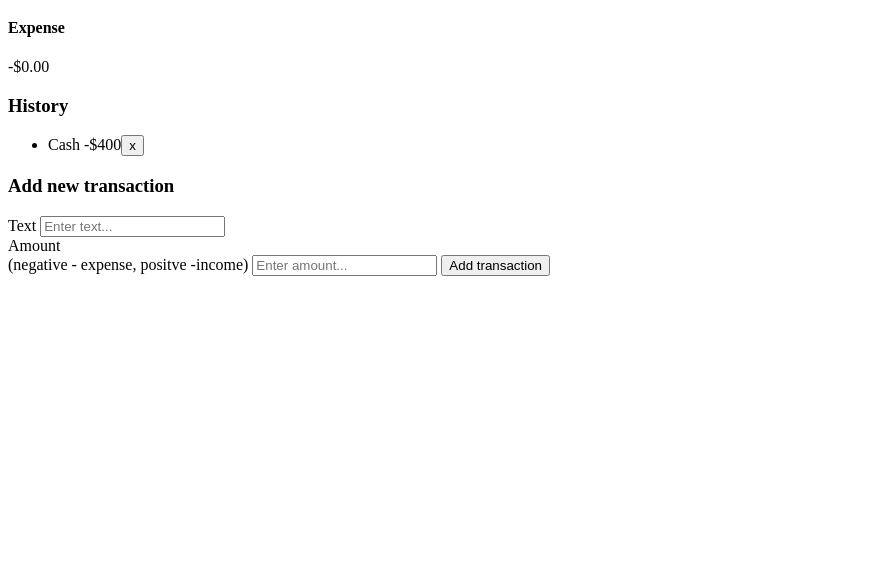
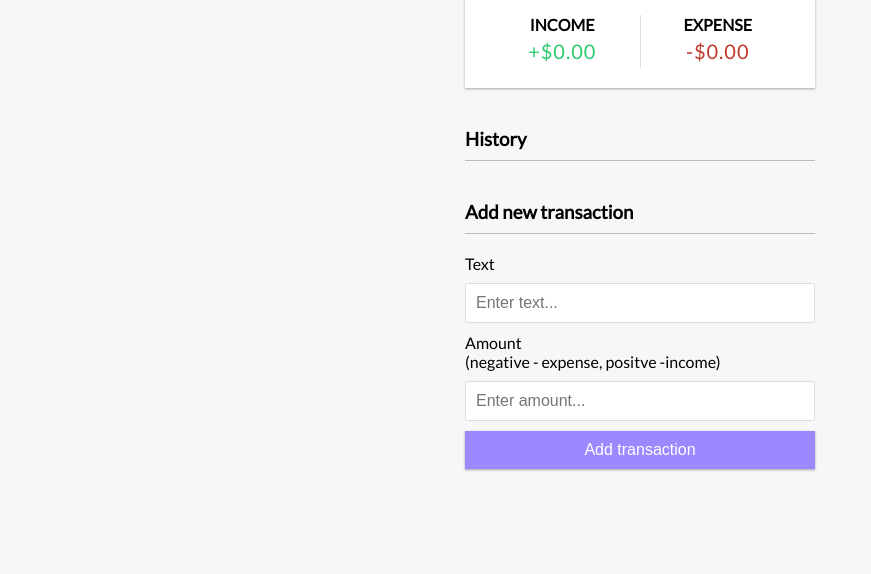
Before and after one commit to xaviguasch/expense-tracker-miniapp, a website: page index.html in a window 1280 px wide. Shown: the part 226-800 px from the top of the page, without its empty margins (0-871 px from the left). Drawn offline with Linux system fonts and the light colour scheme.

Commit message:
added styling

```diff
--- a/index.html
+++ b/index.html
@@ -25,9 +25,9 @@
 
       <h3>History</h3>
       <ul id="list" class="list">
-        <li class="minus">
+        <!-- <li class="minus">
           Cash <span>-$400</span><button class="delete-btn">x</button>
-        </li>
+        </li> -->
       </ul>
 
       <h3>Add new transaction</h3>
--- a/style.css
+++ b/style.css
@@ -0,0 +1,154 @@
+@import url('https://fonts.googleapis.com/css?family=Lato&display=swap');
+
+:root {
+  --box-shadow: 0 1px 3px rgba(0, 0, 0, 0.12), 0 1px 2px rgba(0, 0, 0, 0.24);
+}
+
+* {
+  box-sizing: border-box;
+}
+
+body {
+  background-color: #f7f7f7;
+  display: flex;
+  flex-direction: column;
+  align-items: center;
+  justify-content: center;
+  min-height: 100vh;
+  margin: 0;
+  font-family: 'Lato', sans-serif;
+}
+
+.container {
+  margin: 30px auto;
+  width: 350px;
+}
+
+.container h1 {
+  letter-spacing: 1px;
+  margin: 0;
+}
+
+.container h3 {
+  border-bottom: 1px solid #bbb;
+  padding-bottom: 10px;
+  margin: 40px 0 10px;
+}
+
+.container h4 {
+  margin: 0;
+  text-transform: uppercase;
+}
+
+.container .inc-exp-container {
+  background-color: #fff;
+  box-shadow: var(--box-shadow);
+  padding: 20px;
+  display: flex;
+  justify-content: space-between;
+  margin: 20px 0;
+}
+
+.container .inc-exp-container > div {
+  flex: 1;
+  text-align: center;
+}
+
+.container .inc-exp-container > div:first-of-type {
+  border-right: 1px solid #dedede;
+}
+
+.container .money {
+  font-size: 20px;
+  letter-spacing: 1px;
+  margin: 5px 0;
+}
+.container .money.plus {
+  color: #2ecc71;
+}
+.container .money.minus {
+  color: #c0392b;
+}
+
+.container #form {
+  display: flex;
+  flex-direction: column;
+}
+
+.container #form label {
+  display: inline-block;
+  margin: 10px 0;
+}
+
+.container #form input[type='text'],
+input[type='number'] {
+  border: 1px solid #dedede;
+  border-radius: 2px;
+  display: block;
+  font-size: 16px;
+  padding: 10px;
+  width: 100%;
+}
+
+.container #form .btn {
+  cursor: pointer;
+  background: #9c88ff;
+  box-shadow: var(--box-shadow);
+  color: #fff;
+  border: 0;
+  display: block;
+  font-size: 16px;
+  margin: 10px 0 30px;
+  padding: 10px;
+  width: 100%;
+}
+
+.container .btn:focus,
+.delete-btn:focus {
+  outline: 0;
+}
+
+.container .list {
+  list-style-type: none;
+  padding: 0;
+  margin-bottom: 40px;
+}
+
+.container .list li {
+  background-color: #fff;
+  box-shadow: var(--box-shadow);
+  color: #333;
+  display: flex;
+  justify-content: space-between;
+  position: relative;
+  padding: 10px;
+  margin: 10px 0;
+}
+
+.container .list li.plus {
+  border-right: 5px solid #2ecc71;
+}
+
+.container .list li.minus {
+  border-right: 5px solid #c0392b;
+}
+
+.container .list li .delete-btn {
+  cursor: pointer;
+  background-color: #e74c3c;
+  border: 0;
+  color: #fff;
+  font-size: 20px;
+  line-height: 20px;
+  padding: 2px 5px;
+  position: absolute;
+  top: 50%;
+  left: 0;
+  transform: translate(-100%, -50%);
+  opacity: 0;
+  transition: opacity 0.3s ease;
+}
+
+.container .list li:hover .delete-btn {
+  opacity: 1;
+}
```
